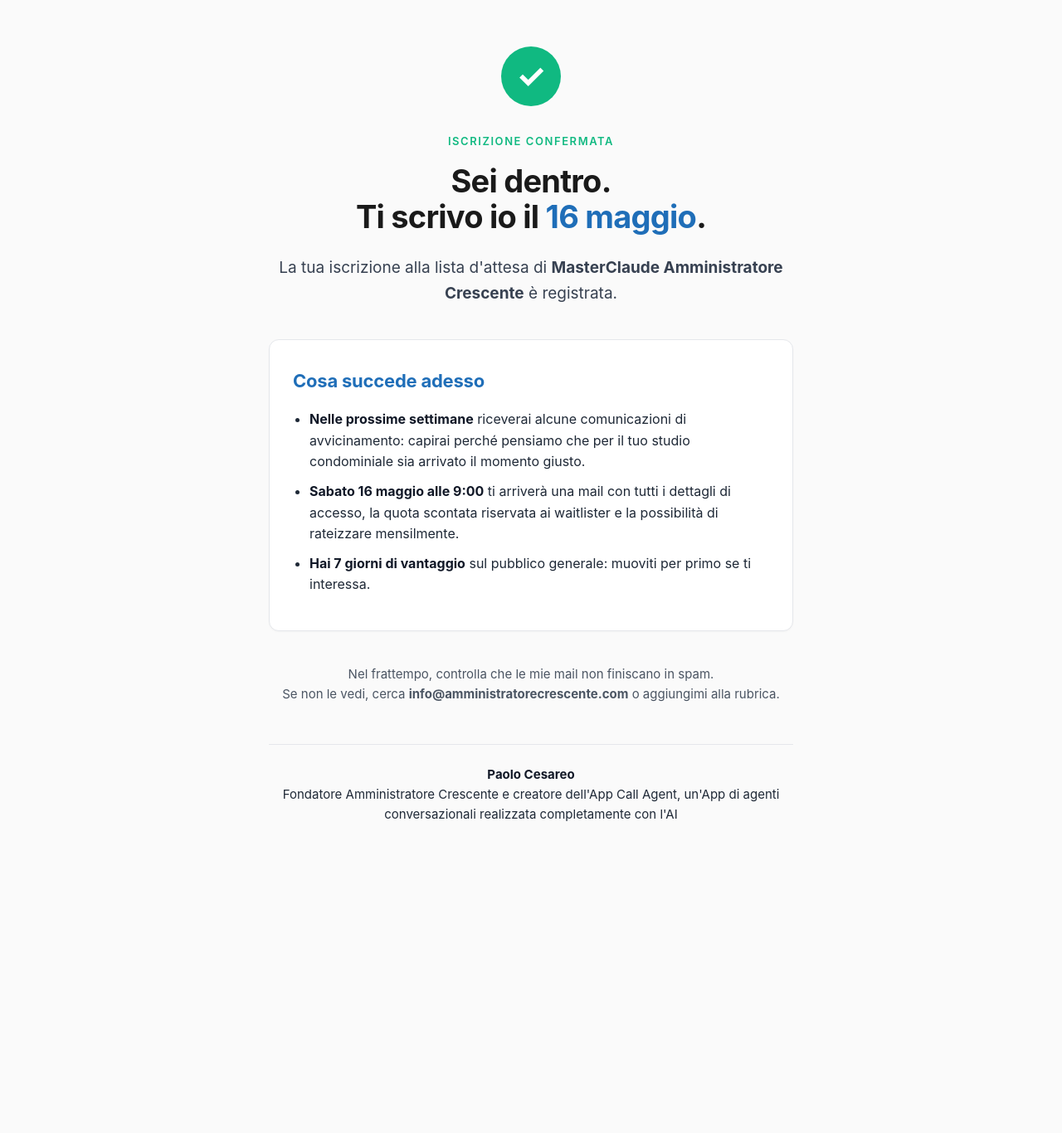
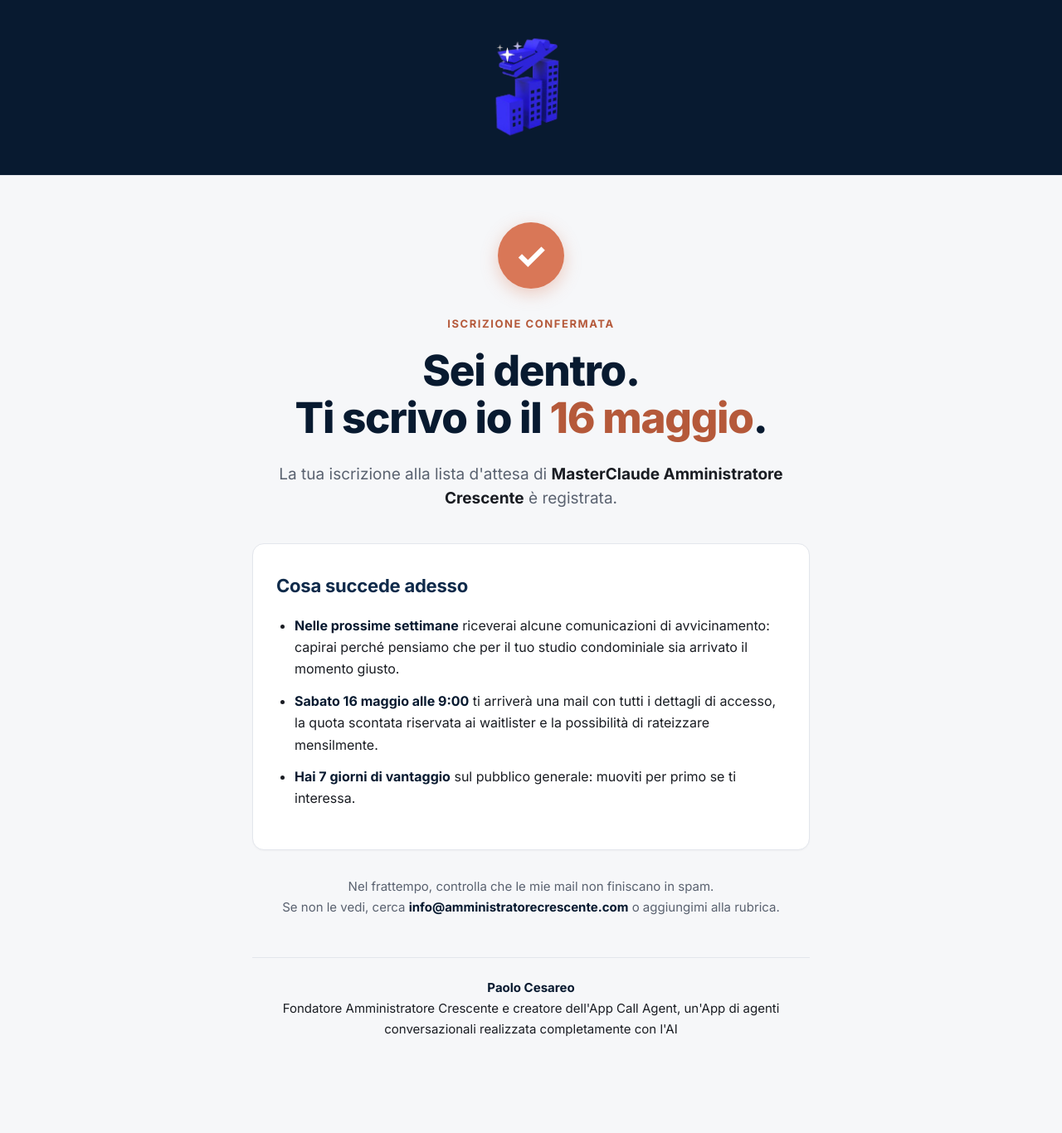
Before and after one commit to Paolocesareo/amministratorecrescente-sito-istituzionale, a Jekyll site: the page built from masterclaude-grazie.html, in a window 1280 px wide. Shown: the whole page at 83% size. Built offline with Jekyll 4.4.1, drawn with Linux system fonts in a browser that asks for light colours; before the commit the page ends 1106 px from its top, so only the background shows below that.

Commit message:
Grazie page: allineata con landing (logo, colori Claude orange, typography)

```diff
--- a/masterclaude-grazie.html
+++ b/masterclaude-grazie.html
@@ -10,123 +10,162 @@
 <meta name="viewport" content="width=device-width, initial-scale=1">
 <meta name="robots" content="noindex,nofollow">
 <title>Sei in lista d'attesa — MasterClaude</title>
+<link rel="preconnect" href="https://fonts.googleapis.com">
+<link rel="preconnect" href="https://fonts.gstatic.com" crossorigin>
+<link href="https://fonts.googleapis.com/css2?family=Inter:wght@400;500;600;700;800&display=swap" rel="stylesheet">
 <style>
+  :root {
+    --primary: #0f2a4a;
+    --primary-dark: #081a30;
+    --accent: #D97757;
+    --accent-dark: #B5593A;
+    --bg: #ffffff;
+    --bg-alt: #f6f7f9;
+    --text: #1a1d23;
+    --text-muted: #5a6270;
+    --border: #e3e6ec;
+  }
   * { box-sizing: border-box; margin: 0; padding: 0; }
   html, body {
-    font-family: -apple-system, BlinkMacSystemFont, "Segoe UI", Helvetica, Arial, sans-serif;
-    line-height: 1.6;
-    color: #1a1a1a;
-    background: #fafafa;
+    font-family: 'Inter', system-ui, -apple-system, "Segoe UI", Roboto, sans-serif;
+    line-height: 1.65;
+    color: var(--text);
+    background: var(--bg-alt);
     -webkit-font-smoothing: antialiased;
   }
+  .brand-bar {
+    background: var(--primary-dark);
+    border-bottom: 1px solid var(--border);
+    padding: 32px 24px;
+    text-align: center;
+  }
+  .brand-bar img {
+    height: 140px;
+    width: auto;
+    display: inline-block;
+  }
   .wrap {
-    max-width: 680px;
+    max-width: 720px;
     margin: 0 auto;
     padding: 56px 24px 96px;
   }
   .check {
-    width: 72px;
-    height: 72px;
-    background: #10b981;
+    width: 80px;
+    height: 80px;
+    background: var(--accent);
     border-radius: 50%;
     display: flex;
     align-items: center;
     justify-content: center;
     margin: 0 auto 32px;
     color: #fff;
-    font-size: 40px;
+    font-size: 44px;
     font-weight: 700;
     line-height: 1;
+    box-shadow: 0 6px 20px rgba(217, 119, 87, 0.35);
   }
   .kicker {
     text-transform: uppercase;
     letter-spacing: .12em;
     font-size: 13px;
-    font-weight: 600;
-    color: #10b981;
+    font-weight: 700;
+    color: var(--accent-dark);
     text-align: center;
     margin-bottom: 16px;
   }
   h1 {
-    font-size: 38px;
-    line-height: 1.15;
-    font-weight: 700;
-    letter-spacing: -0.02em;
+    font-size: clamp(2rem, 3.5vw + 1rem, 3.2rem);
+    line-height: 1.12;
+    font-weight: 800;
+    letter-spacing: -0.025em;
+    color: var(--primary-dark);
     text-align: center;
     margin-bottom: 24px;
   }
   h1 em {
     font-style: normal;
-    color: #1f6eb8;
+    color: var(--accent-dark);
   }
   .lede {
     font-size: 19px;
-    color: #374151;
+    color: var(--text-muted);
     text-align: center;
     margin-bottom: 40px;
+    line-height: 1.55;
   }
+  .lede strong { color: var(--text); }
   h2 {
     font-size: 22px;
     font-weight: 700;
+    color: var(--primary);
     margin: 0 0 16px;
     letter-spacing: -0.01em;
   }
-  p { margin-bottom: 16px; color: #1f2937; }
-  ul { margin: 0 0 0 20px; }
-  li { margin-bottom: 10px; color: #1f2937; }
-  li strong { color: #111827; }
+  p { margin-bottom: 16px; color: var(--text); }
+  ul { margin: 0 0 16px 22px; }
+  li { margin-bottom: 12px; color: var(--text); }
+  li strong { color: var(--primary-dark); }
   .box {
-    background: #fff;
-    border: 1px solid #e5e7eb;
-    border-radius: 12px;
+    background: var(--bg);
+    border: 1px solid var(--border);
+    border-radius: 14px;
     padding: 32px 28px;
-    margin: 40px 0;
+    margin: 32px 0;
     box-shadow: 0 1px 2px rgba(0,0,0,.03);
   }
-  .box h2 {
-    color: #1f6eb8;
+  .note {
+    text-align: center;
+    color: var(--text-muted);
+    font-size: 15px;
+    margin-top: 32px;
   }
+  .note strong { color: var(--primary-dark); }
   .sig {
     margin-top: 48px;
     padding-top: 24px;
-    border-top: 1px solid #e5e7eb;
+    border-top: 1px solid var(--border);
     font-size: 15px;
-    color: #4b5563;
+    color: var(--text-muted);
     text-align: center;
   }
-  .sig strong { color: #111827; }
+  .sig strong { color: var(--primary-dark); }
   @media (max-width: 560px) {
-    h1 { font-size: 30px; }
-    .lede { font-size: 17px; }
+    .brand-bar { padding: 24px 20px; }
+    .brand-bar img { height: 110px; }
     .wrap { padding: 40px 20px 72px; }
     .box { padding: 24px 20px; }
+    .check { width: 64px; height: 64px; font-size: 36px; margin-bottom: 24px; }
   }
 </style>
 </head>
 <body>
 
+<div class="brand-bar">
+  <img src="/assets/images/masterclaude-logo.png" alt="MasterClaude Amministratore Crescente">
+</div>
+
 <main class="wrap">
 
-  <div class="check">✓</div>
+  <div class="check">&check;</div>
 
   <div class="kicker">Iscrizione confermata</div>
 
   <h1>Sei dentro.<br>Ti scrivo io il <em>16 maggio</em>.</h1>
 
   <p class="lede">
-    La tua iscrizione alla lista d'attesa di <strong>MasterClaude Amministratore Crescente</strong> è registrata.
+    La tua iscrizione alla lista d'attesa di <strong>MasterClaude Amministratore Crescente</strong> &egrave; registrata.
   </p>
 
   <div class="box">
     <h2>Cosa succede adesso</h2>
     <ul>
-      <li><strong>Nelle prossime settimane</strong> riceverai alcune comunicazioni di avvicinamento: capirai perché pensiamo che per il tuo studio condominiale sia arrivato il momento giusto.</li>
-      <li><strong>Sabato 16 maggio alle 9:00</strong> ti arriverà una mail con tutti i dettagli di accesso, la quota scontata riservata ai waitlister e la possibilità di rateizzare mensilmente.</li>
+      <li><strong>Nelle prossime settimane</strong> riceverai alcune comunicazioni di avvicinamento: capirai perch&eacute; pensiamo che per il tuo studio condominiale sia arrivato il momento giusto.</li>
+      <li><strong>Sabato 16 maggio alle 9:00</strong> ti arriver&agrave; una mail con tutti i dettagli di accesso, la quota scontata riservata ai waitlister e la possibilit&agrave; di rateizzare mensilmente.</li>
       <li><strong>Hai 7 giorni di vantaggio</strong> sul pubblico generale: muoviti per primo se ti interessa.</li>
     </ul>
   </div>
 
-  <p style="text-align:center;color:#4b5563;font-size:15px;">
+  <p class="note">
     Nel frattempo, controlla che le mie mail non finiscano in spam.<br>
     Se non le vedi, cerca <strong>info@amministratorecrescente.com</strong> o aggiungimi alla rubrica.
   </p>
```
